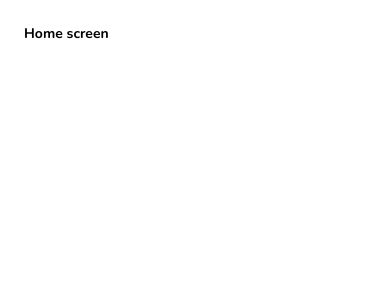
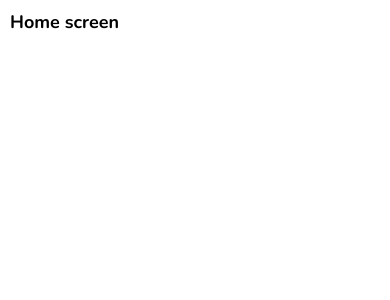
Before and after one commit to Ondraa96/gamezone, a React Native app: screen / in a window 390 px wide. Shown: the top 300 px of the page. Built offline with nearby package versions, Linux system fonts and the light colour scheme.

Commit message:
global styles

```diff
--- a/App.js
+++ b/App.js
@@ -1,5 +1,5 @@
 import React, { useState, useCallback, useEffect } from 'react';
-import { SafeAreaView } from 'react-native';
+import { SafeAreaView, StyleSheet } from 'react-native';
 import * as SplashScreen from 'expo-splash-screen';
 import * as Font from 'expo-font';
 import Home from './screens/Home';
@@ -47,8 +47,17 @@
   }
 
   return (
-    <SafeAreaView onLayout={onLayoutRootView}>
-      <Home />
+    <SafeAreaView
+      style={styles.container}
+      onLayout={onLayoutRootView}
+    >
+      <Home onLayout={onLayoutRootView} />
     </SafeAreaView>
   );
 }
+
+const styles = StyleSheet.create({
+  container: {
+    flex: 1
+  }
+})
--- a/screens/Home.js
+++ b/screens/Home.js
@@ -1,19 +1,11 @@
 import React from 'react';
-import { StyleSheet, View, Text, SafeAreaView } from 'react-native';
+import { View, Text } from 'react-native';
+import { globalStyles } from '../styles/global';
 
 export default function Home() {
     return (
-        <View style={styles.container}>
-            <Text style={styles.text}>Home screen</Text>
+        <View style={globalStyles.container}>
+            <Text style={globalStyles.titleText}>Home screen</Text>
         </View>
     )
 }
-
-const styles = StyleSheet.create({
-    container: {
-        padding: 24
-    },
-    text: {
-        fontFamily: 'nunito-bold'
-    }
-})
--- /dev/null
+++ b/styles/global.js
@@ -0,0 +1,17 @@
+import { StyleSheet } from 'react-native';
+
+export const globalStyles = StyleSheet.create({
+    container: {
+        flex: 1,
+        padding: 10
+    },
+    titleText: {
+        fontFamily: 'nunito-bold',
+        fontSize: 18,
+
+    },
+    paragraph: {
+        marginVertical: 8,
+        lineHeight: 20
+    }
+})
```
Also changed, not shown: screens/About.js (+3 -8 lines), screens/ReviewDetails.js (+3 -8 lines).
